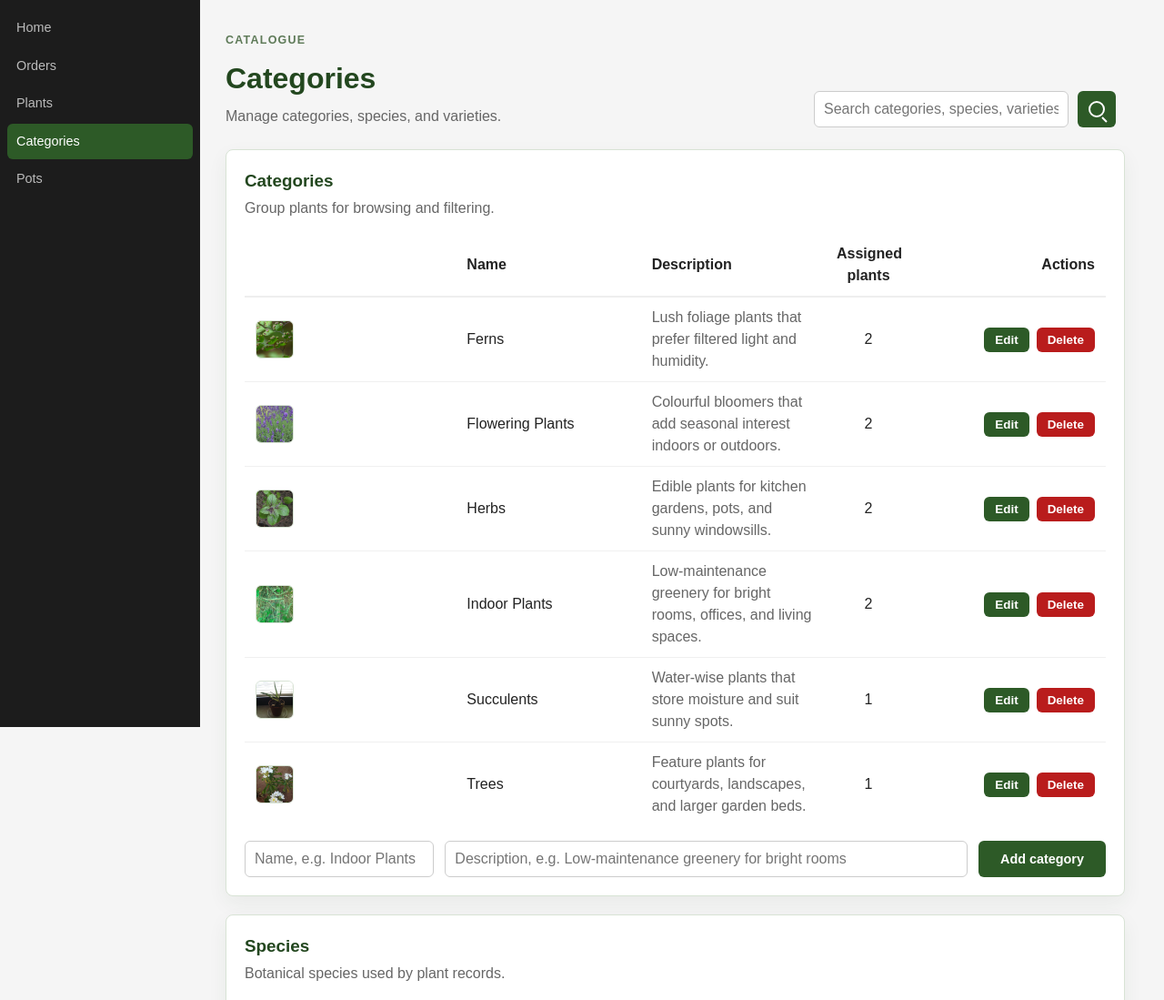
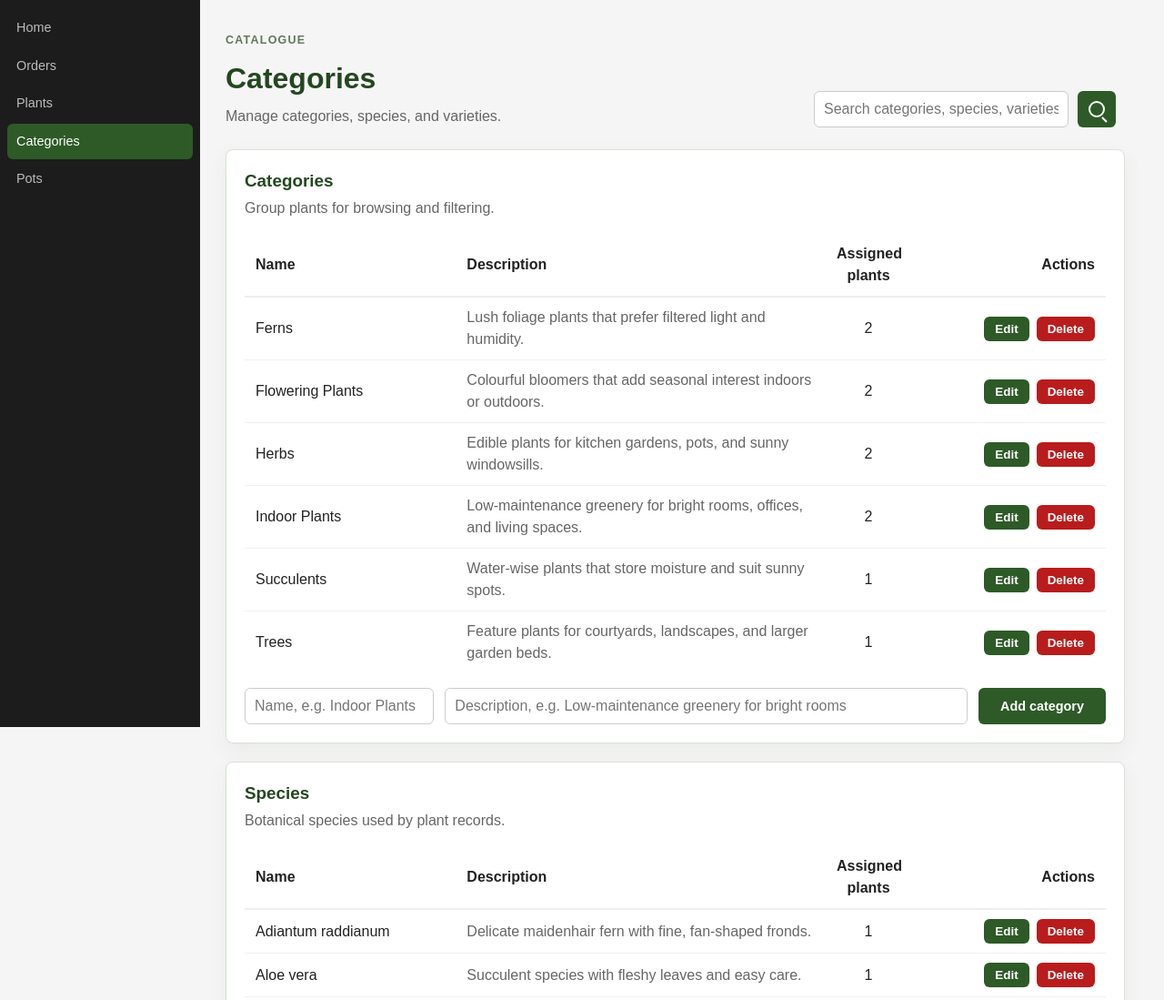
Before and after one commit to rowanjames04/SDS-Plant-Nursery, a Flask app: page /admin/categories in a window 1280 px wide. Shown: the part 74-1173 px from the top of the page at 91% size. Run offline with Flask 3, Linux system fonts and the light colour scheme; a user stored in the database is signed in; data comes from the database, SQL or seed files in the repository.

Commit message:
fix: remove imags from admin categories table

```diff
--- a/templates/admin/categories.html
+++ b/templates/admin/categories.html
@@ -36,7 +36,6 @@
     <table class="data-table taxonomy-table">
         <thead>
             <tr>
-                <th></th>
                 <th>Name</th>
                 <th>Description</th>
                 <th>Assigned plants</th>
@@ -46,14 +45,6 @@
         <tbody>
             {% for c in categories %}
             <tr class="taxonomy-row">
-                <td class="taxonomy-thumb-cell">
-                    {% set img = cat_images.get(c.id) %}
-                    {% if img %}
-                        <img class="taxonomy-thumb" src="{{ url_for('static', filename='images/' ~ img) }}" alt="">
-                    {% else %}
-                        <div class="taxonomy-thumb taxonomy-thumb--empty"></div>
-                    {% endif %}
-                </td>
                 <td>
                     <span class="taxonomy-display">{{ c.name }}</span>
                     <label class="sr-only" for="category-name-{{ c.id }}">Category name</label>
```
